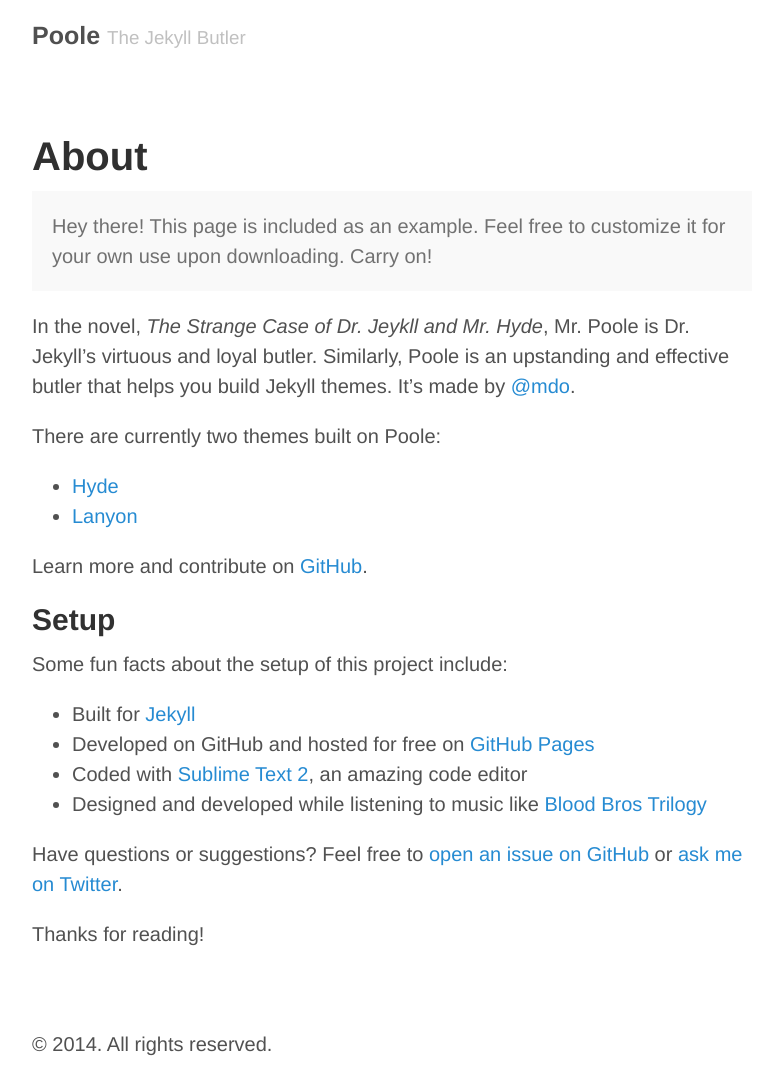
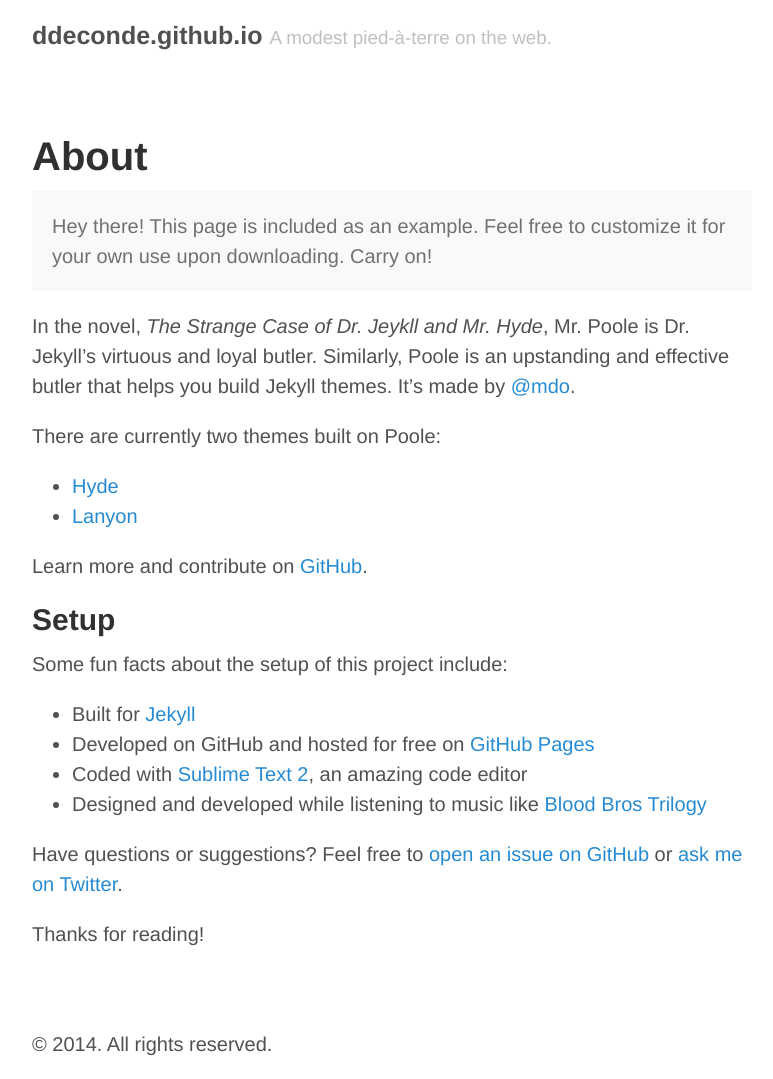
Before and after one commit to ddeconde/ddeconde.github.io, a Jekyll site: the page built from about.md, in a window 1280 px wide. Shown: the whole page, without its empty margins (248-1021 px from the left). Built offline with Jekyll 4.4.1, drawn with Linux system fonts in a browser that asks for light colours; Markdown is read by kramdown in place of the engine named in the settings.

```diff
--- a/_config.yml
+++ b/_config.yml
@@ -6,19 +6,19 @@ pygments:         true
 permalink:        pretty
 
 # Setup
-title:            Poole
-tagline:          The Jekyll Butler
-description:      Base theme for Jekyll themes by @mdo.
-url:              http://getpoole.com
+title:            ddeconde.github.io
+tagline:          A modest pied-&#224-terre on the web.
+description:      A very basic personal site.
+url:              http://ddeconde.github.io
 
 author:
-  name:           Mark Otto
-  url:            https://twitter.com/mdo
+  name:           David DeConde
+  url:            http://ddeconde.github.io
 
 paginate:         1
 
 # Custom vars
-version:          1.0.0
+version:          0.1.0
 
 github:
-  repo:           https://github.com/poole/poole
+  repo:           https://github.com/ddeconde
--- /dev/null
+++ b/_includes/footer.html
@@ -0,0 +1,5 @@
+<div class="footer container">
+  <p>
+    CC BY-SA {{ site.time | date: '%Y' }}. Except where otherwise noted, content on this site is liscensed under a <a href="http://creativecommons.org/licenses/by-sa/4.0/">Creative Commons Attribution-ShareAlike 4.0 International Liscense</a>.
+  </p>
+</div>
```
